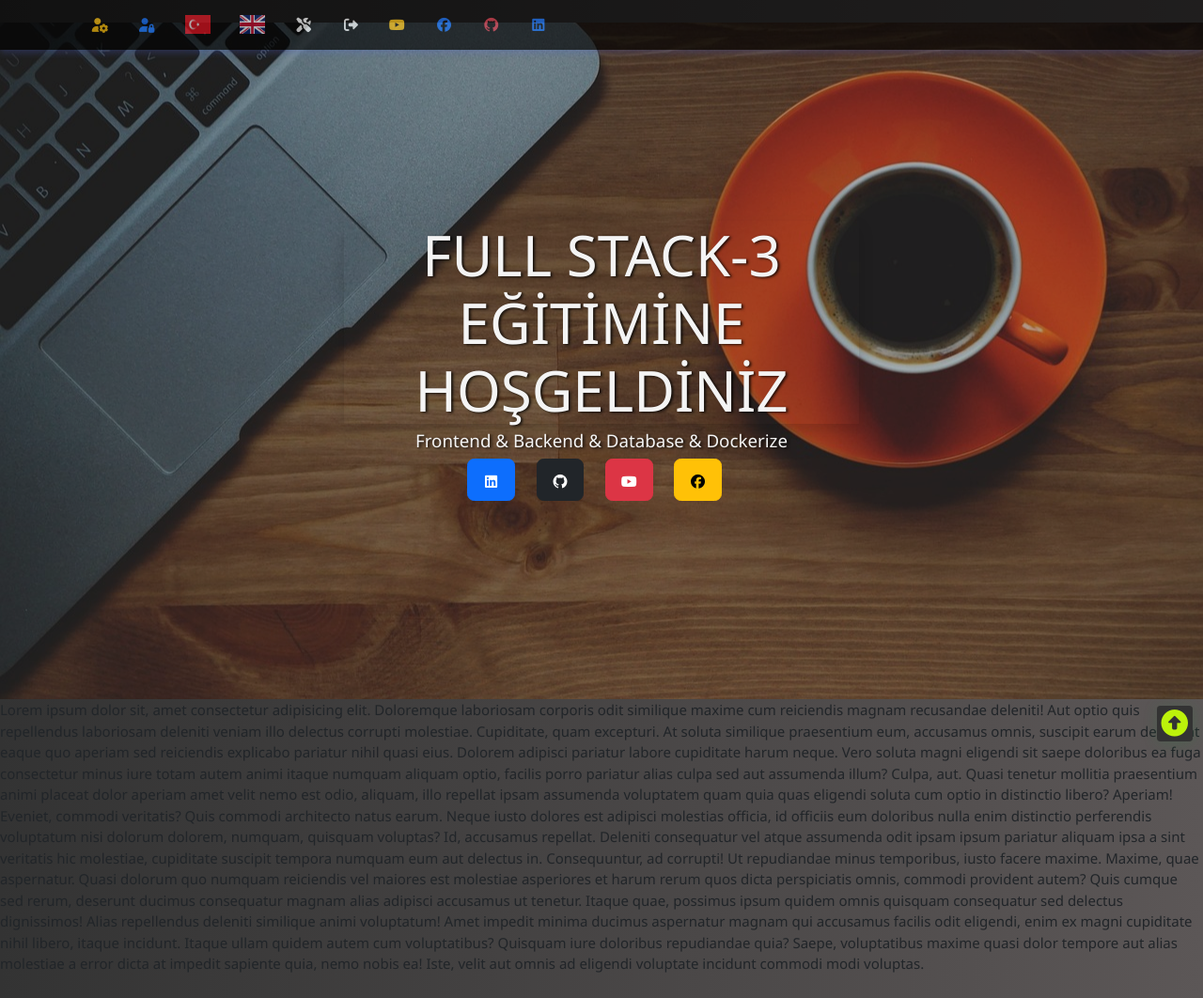
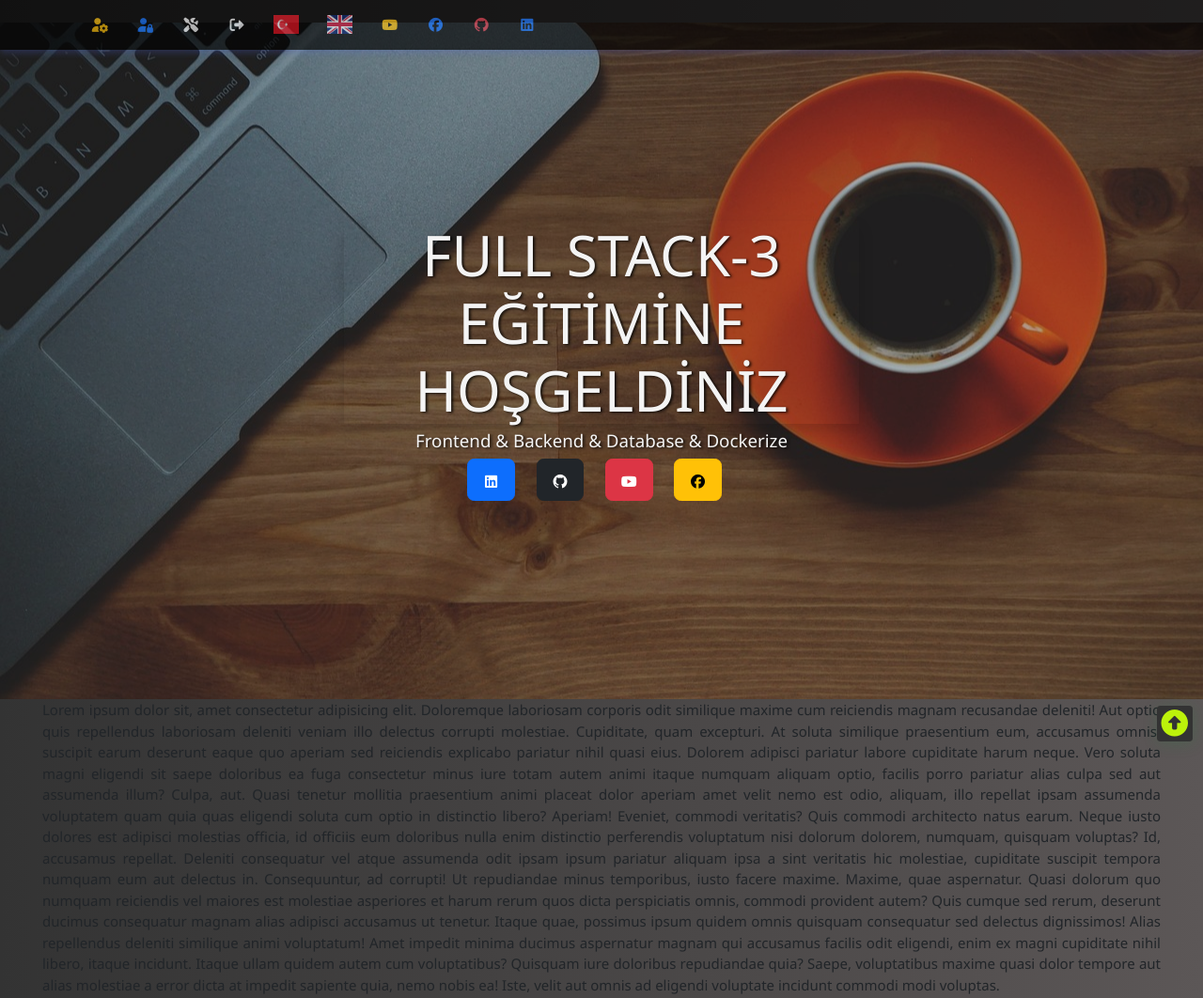
Before and after one commit to hamitmizrak/2025_Ecodation_Frontend_FullStack_3, a website built with Parcel: page index.html in a window 1280 px wide. Shown: the top 1062 px of the page at 94% size. Built offline with nearby package versions, Linux system fonts and the light colour scheme; files whose address does not match are found by name.

Commit message:
first_second

```diff
--- a/index.html
+++ b/index.html
@@ -151,20 +151,6 @@
               </a>
             </li>
 
-            <!-- FLAG (TR) -->
-            <li class="nav-item">
-              <a href="#" class="nav-link text-white small" title="TR">
-                <img class="flag" src="./images/flag/tr.png" alt="tr" />
-              </a>
-            </li>
-
-            <!-- FLAG (EN) -->
-            <li class="nav-item">
-              <a href="#" class="nav-link text-white small" title="EN">
-                <img class="flag" src="./images/flag/en.png" alt="tr" />
-              </a>
-            </li>
-
             <!-- ADMIN PANEL -->
             <li class="nav-item">
               <a href="#" class="nav-link text-white small" title="Admin Panel">
@@ -179,6 +165,23 @@
               </a>
             </li>
           </ul>
+
+          <!-- CENTER -->
+           <ul class="nav navbar_first_center">
+                        <!-- FLAG (TR) -->
+            <li class="nav-item">
+              <a href="#" class="nav-link text-white small" title="TR">
+                <img class="flag" src="./images/flag/tr.png" alt="tr" />
+              </a>
+            </li>
+
+            <!-- FLAG (EN) -->
+            <li class="nav-item">
+              <a href="#" class="nav-link text-white small" title="EN">
+                <img class="flag" src="./images/flag/en.png" alt="tr" />
+              </a>
+            </li>
+           </ul>
 
           <!-- RIGHT -->
           <ul class="nav navbar_first_right">
--- a/styles/app.css
+++ b/styles/app.css
@@ -90,6 +90,18 @@ a {
 ul {
   list-style-type: none; /* Madde işaretlerini kaldırır */
   list-style: none; /* Madde işaretlerini kaldırır */
+}
+
+p {
+  text-align: justify; /* Paragrafları iki yana yaslar */
+  margin: 1rem 2rem 3rem 4rem; /* Paragraflara dış boşluk ekler: üst 1rem, sağ 2rem, alt 3rem, sol 4rem */
+  margin: 2rem 3rem; /* Paragraflara dış boşluk ekler: üst ve alt 2rem, sağ ve sol 0 */
+}
+
+p:hover {
+  background-color: rgba(0, 0, 0, 0.1);
+  transition: all 1s ease-in-out;
+  cursor: pointer;
 }
 
 button {
@@ -186,8 +198,15 @@ img {
   right: 0;
   width: 100% !important;
   opacity: 0.65 !important;
+  display: flex;
+  align-items: center;
+  justify-content: space-between;
   box-shadow: 0 2px 8px rgba(85, 108, 224, 0.5);
-  z-index: 1030; /* Diğer içeriklerin üstünde görünmesini sağlar */
+  z-index: 1030; /* Diğer içeriklerin üstünde görünmesini sağlar  */
+  text-transform: uppercase;
+  font-weight: 300;
+  gap: 0.1rem;
+  transition: all 0.9s ease-in-out;
 }
 
 .flag {
@@ -195,28 +214,32 @@ img {
   height: 20px;
 }
 
-.navbar_first_left,
-.navbar_first_right {
-  text-transform: uppercase;
-  display: flex;
-  align-items: center;
-  font-weight: 300;
-  gap: 0.1rem;
-  transition: all 0.9s ease-in-out;
-}
-
 .navbar_first_left:hover,
+.navbar_first_center:hover,
 .navbar_first_right:hover {
   background-color: #476ce8;
 }
 
+/* Sol taraf */
 .navbar_first_left {
+  display: flex;
+  align-items: center;
+  justify-content: flex-start;
+}
 
+.navbar_first_center {
+  display: flex;
+  align-items: center;
+  justify-content: center;
 }
 
 .navbar_first_right {
+  display: flex;
+  align-items: center;
+  justify-content: flex-end;
 }
 
+/* MEDIA QUERY */
 /* ################################################################################ */
 /* ~~~~  NAVBAR SECOND  ~~~~ */
 
```
